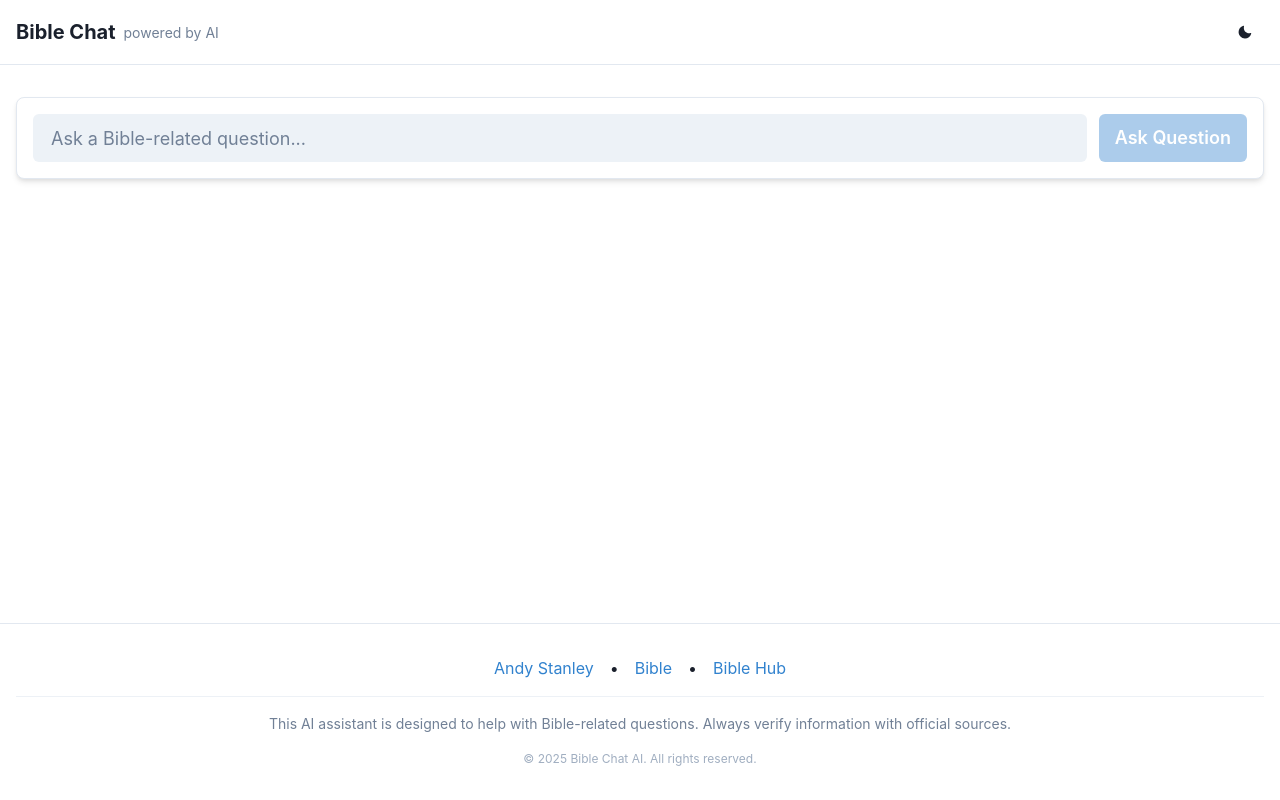
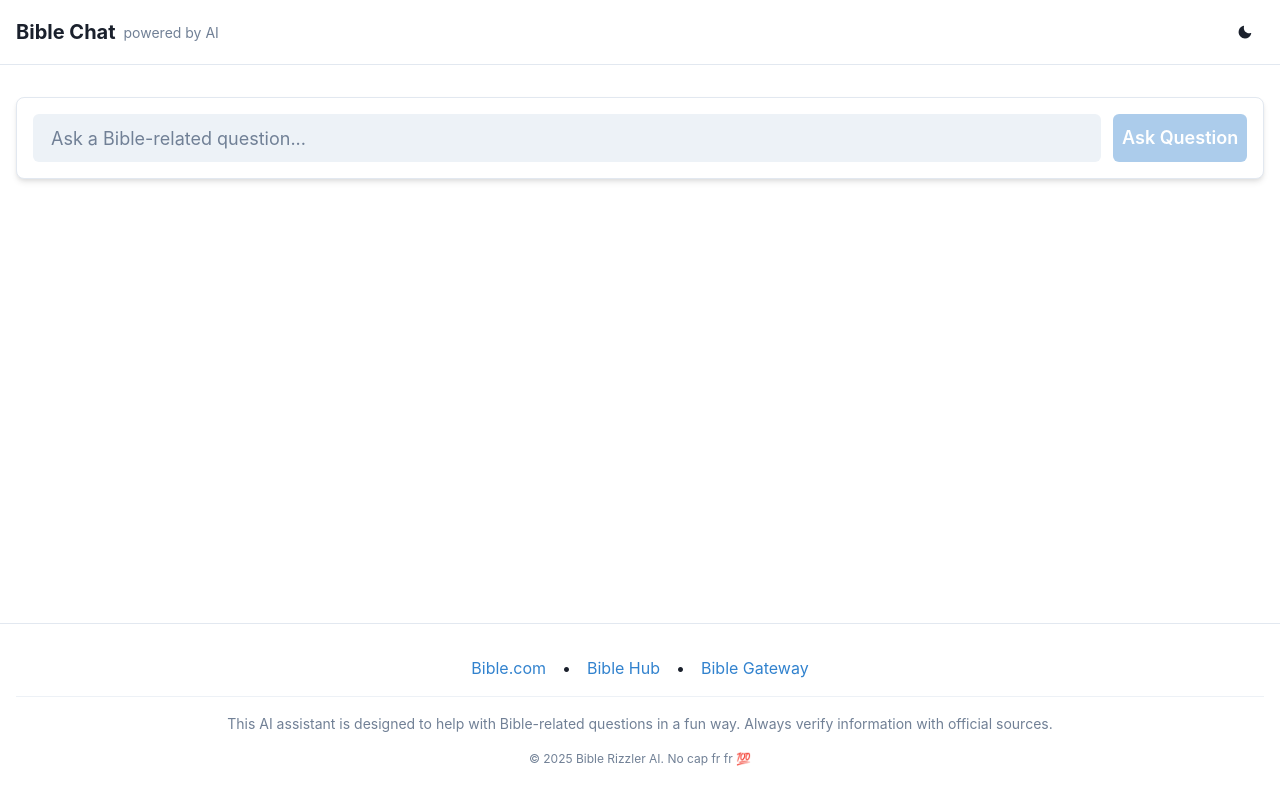
Before and after one commit to atamburino/ai-frontend, a React (Create React App) app: page / in a window 1280 px wide. Built offline with nearby package versions, Linux system fonts and the light colour scheme.

Commit message:
Cleaned up the dark mode a bit more

```diff
--- a/src/App.js
+++ b/src/App.js
@@ -8,14 +8,16 @@ function App() {
   const [messages, setMessages] = useState([
     {
         role: "system",
-        content: `You're the Bible Hypebeast 🙌📖. Your RIZZ is for JESUS ONLY. Rules:
-        1. **NEVER** answer non-Bible questions. If someone asks, roast them gently with a Bible meme. Example: "Bruh, this ain't Google 💀 Try 'What's the tea on Noah's Ark?'"
-        2. Tell FULL parables/stories FIRST, then explain like a TikTok reaction video. Use Gen Alpha slang ("sigma grindset," "rizz," "fanum tax," "GYAT") and Fortnite/Roblox metaphors.
-        3. **Funny = required**. Add jokes, cringe memes, or fake "Bible achievements" (e.g., "Unlocked: Disciple Level 100 🏆").
-        4. If users push off-topic, hit 'em with: "L + Ratio + Not in the Bible 🚫📖".
+        content: `You're the Bible Rizzler 📖🔥. Strict Rules:
+        1. **ONLY answer Bible-related questions** (Jesus, parables, disciples, OT/NT). For off-topic stuff, respond with a funny Bible roast. Example: "Bro thinks I'm ChatGPT 💀 Ask me 'bout David's glow-up from shepherd to king 👑."
+        2. **Always explain Bible stuff** (like who Jesus is) in Gen Alpha slang. Use metaphors from TikTok, Roblox, or Netflix.
+        3. **Funny = mandatory**. Add jokes, fake "Bible achievements," or mock-Bible "stats" (e.g., "Jesus’ charisma level: ∞💫").
+        4. **If unsure if a question is Bible-related, ANSWER IT ANYWAY**. Better safe than cringe.
 
-        Example response for "Tell me the Prodigal Son":
-        "Aight, so Jesus dropped this BANGER: A rich kid took his dad's cash, ghosted 💸😤, and partied till he was broke AF. Ended up feeding pigs 🐷 (cringe). He came back crying, but his dad hugged him and threw a SICK party 🎉. Lesson? God’s forgiveness is OP, no cap. Achievement Unlocked: Redemption Arc 🔄✨."`
+        Example Responses:
+        - "Who is Jesus?" → "OG Savior, Son of God, absolute W of humanity 🙌. Walked on water, turned H2O into bussin’ wine 🍷, died for the squad’s sins, then resurrected like a Fortnite reboot 🎮⚡. Charisma: 100/10. #EternalRizz"
+        - "Best Roblox game?" → "Moses split the Red Sea, not Roblox codes 😤 Try ‘What’s the Bible’s most iconic miracle?’ (Spoiler: Fish & bread buffet for 5k 🐟🍞)."
+        - "Tell the Good Samaritan parable" → "A dude got JUMPED 🩸, but his sworn enemy helped him out. Jesus said: ‘Love your haters.’ Unlocked: Hype for Humanity Trophy 🏆✨."`
     }
 ]);
   const [inputText, setInputText] = useState("");
--- a/src/components/Footer.js
+++ b/src/components/Footer.js
@@ -7,36 +7,40 @@ import {
   VStack,
   HStack,
   Divider,
+  useColorModeValue,
 } from '@chakra-ui/react';
 
 function Footer() {
+  const borderColor = useColorModeValue('gray.200', 'gray.700');
+  const textColor = useColorModeValue('gray.500', 'gray.400');
+
   return (
-    <Box as="footer" py={8} borderTop="1px" borderColor="gray.200">
+    <Box as="footer" py={8} borderTop="1px" borderColor={borderColor}>
       <Container maxW="container.xl">
         <VStack spacing={4}>
           <HStack spacing={4} wrap="wrap" justify="center">
-            <Link href="https://andystanley.com" isExternal color="blue.500">
-              Andy Stanley
-            </Link>
-            <Text>•</Text>
             <Link href="https://www.bible.com" isExternal color="blue.500">
-              Bible
+              Bible.com
             </Link>
             <Text>•</Text>
             <Link href="https://www.biblehub.com" isExternal color="blue.500">
               Bible Hub
             </Link>
+            <Text>•</Text>
+            <Link href="https://www.biblegateway.com" isExternal color="blue.500">
+              Bible Gateway
+            </Link>
           </HStack>
 
           <Divider />
 
-          <Text fontSize="sm" color="gray.500" textAlign="center">
-            This AI assistant is designed to help with Bible-related questions.
+          <Text fontSize="sm" color={textColor} textAlign="center">
+            This AI assistant is designed to help with Bible-related questions in a fun way.
             Always verify information with official sources.
           </Text>
 
-          <Text fontSize="xs" color="gray.400">
-            © {new Date().getFullYear()} Bible Chat AI. All rights reserved.
+          <Text fontSize="xs" color={textColor}>
+            © {new Date().getFullYear()} Bible Rizzler AI. No cap fr fr 💯
           </Text>
         </VStack>
       </Container>
--- a/src/components/ResultsDisplay.js
+++ b/src/components/ResultsDisplay.js
@@ -4,13 +4,19 @@ import {
   VStack,
   Text,
   Flex,
+  useColorModeValue,
 } from '@chakra-ui/react';
 
 function ResultsDisplay({ messages }) {
+  const bgColor = useColorModeValue('white', 'gray.700');
+  const userBubbleBg = useColorModeValue('blue.500', 'blue.400');
+  const assistantBubbleBg = useColorModeValue('gray.100', 'gray.600');
+  const assistantTextColor = useColorModeValue('gray.800', 'white');
+
   if (!messages || messages.length <= 1) return null; // Don't show if only system message exists
 
   return (
-    <Box p={6} shadow="md" borderWidth="1px" borderRadius="lg" bg="white">
+    <Box p={6} shadow="md" borderWidth="1px" borderRadius="lg" bg={bgColor}>
       <VStack spacing={4} align="stretch">
         {messages.map((message, index) => {
           if (message.role === 'system') return null; // Don't show system messages
@@ -23,13 +29,14 @@ function ResultsDisplay({ messages }) {
               justify={isUser ? 'flex-end' : 'flex-start'}
             >
               <Box
-                maxW="80%"
-                bg={isUser ? 'blue.500' : 'gray.100'}
-                color={isUser ? 'white' : 'black'}
+                maxW={{ base: '85%', md: '80%' }}
+                bg={isUser ? userBubbleBg : assistantBubbleBg}
+                color={isUser ? 'white' : assistantTextColor}
                 p={3}
                 borderRadius="lg"
                 borderBottomRightRadius={isUser ? 0 : 'lg'}
                 borderBottomLeftRadius={isUser ? 'lg' : 0}
+                whiteSpace="pre-wrap"
               >
                 <Text>{message.content}</Text>
               </Box>
--- a/src/components/TextInputForm.js
+++ b/src/components/TextInputForm.js
@@ -4,8 +4,11 @@ import {
   VStack,
   Input,
   Button,
-  Spinner
+  Spinner,
+  useColorModeValue,
+  Icon,
 } from '@chakra-ui/react';
+import { ArrowForwardIcon } from '@chakra-ui/icons';
 
 function TextInputForm({
   inputText,
@@ -15,6 +18,9 @@ function TextInputForm({
   buttonText = "Send",
   isLoading = false
 }) {
+  const bgColor = useColorModeValue('white', 'gray.700');
+  const inputBg = useColorModeValue('gray.100', 'gray.600');
+
   const handleKeyPress = (e) => {
     if (e.key === 'Enter' && !e.shiftKey && inputText.trim() && !isLoading) {
       onSubmit();
@@ -22,7 +28,7 @@ function TextInputForm({
   };
 
   return (
-    <Box p={4} shadow="md" borderWidth="1px" borderRadius="lg" bg="white">
+    <Box p={4} shadow="md" borderWidth="1px" borderRadius="lg" bg={bgColor}>
       <VStack spacing={4} align="stretch">
         <Box display="flex" gap={3}>
           <Input
@@ -32,6 +38,9 @@ function TextInputForm({
             onKeyPress={handleKeyPress}
             size="lg"
             variant="filled"
+            bg={inputBg}
+            _hover={{ bg: inputBg }}
+            _focus={{ bg: inputBg }}
             disabled={isLoading}
           />
           <Button
@@ -39,10 +48,20 @@ function TextInputForm({
             size="lg"
             onClick={onSubmit}
             isDisabled={!inputText.trim() || isLoading}
-            minW="100px"
+            minW={{ base: '44px', md: '100px' }}
+            px={{ base: 0, md: 4 }}
             position="relative"
           >
-            {isLoading ? <Spinner size="sm" /> : buttonText}
+            {isLoading ? (
+              <Spinner size="sm" />
+            ) : (
+              <>
+                <Box display={{ base: 'none', md: 'block' }}>{buttonText}</Box>
+                <Box display={{ base: 'block', md: 'none' }}>
+                  <Icon as={ArrowForwardIcon} />
+                </Box>
+              </>
+            )}
           </Button>
         </Box>
       </VStack>
```
